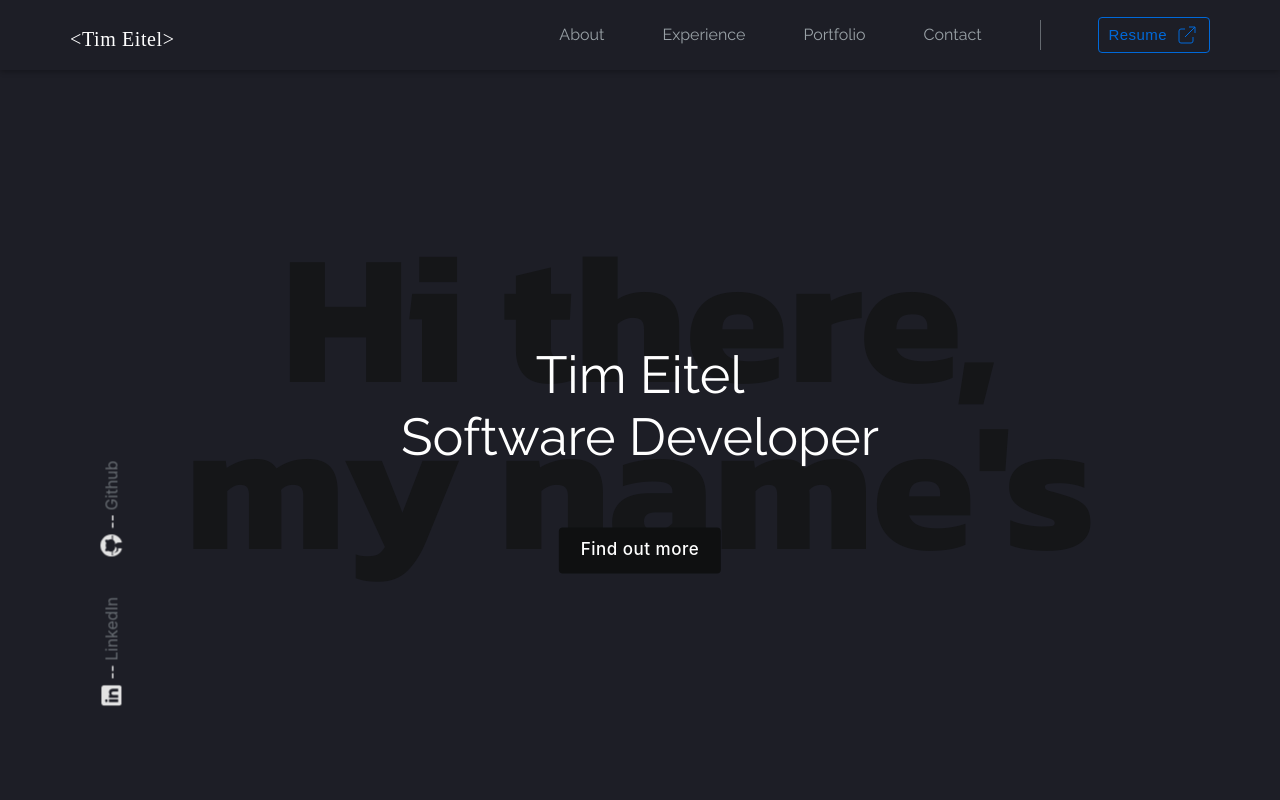
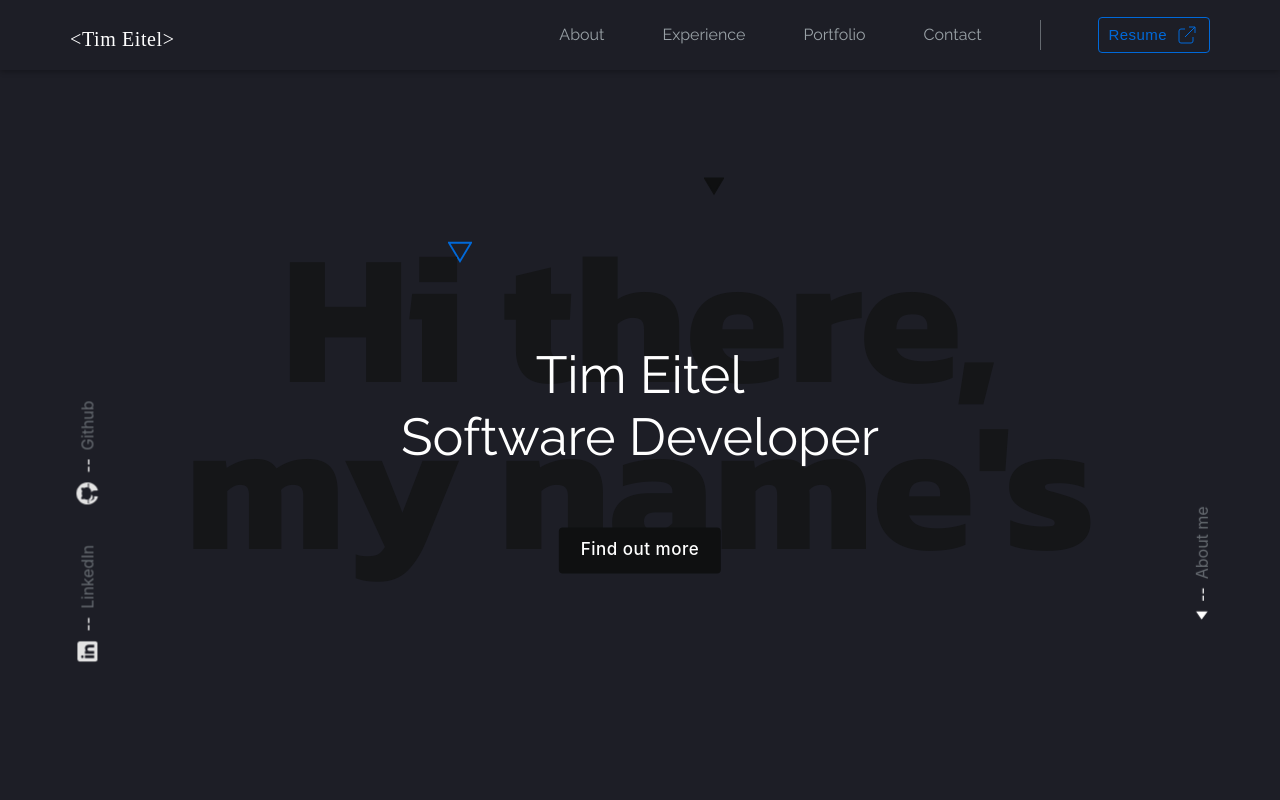
Before and after one commit to timeitel/portfolio, a Next.js app: page / in a window 1280 px wide. Shown: the top 800 px of the page. Built offline with nearby package versions, Linux system fonts and the light colour scheme; a web font is replaced by a local one.

Commit message:
feat: triangles!

```diff
--- /dev/null
+++ b/common/components/Icons/TriangleCtaIcon.tsx
@@ -0,0 +1,25 @@
+import { useTheme } from "@emotion/react";
+import { FC } from "react";
+
+interface Props {}
+
+export const TriangleCtaIcon: FC<Props> = ({}) => {
+  const {
+    color: { whitePrimary },
+  } = useTheme();
+  return (
+    <svg
+      viewBox="0 0 18 18"
+      style={{
+        width: "0.75rem",
+        height: "0.75rem",
+        transform: "rotate(180deg)",
+      }}
+      fill={whitePrimary}
+      stroke="none"
+      xmlns="http://www.w3.org/2000/svg"
+    >
+      <path d="M2.43 17.5l12.14-8L2.43.5z"></path>
+    </svg>
+  );
+};
--- /dev/null
+++ b/common/components/Icons/TriangleIcon.tsx
@@ -0,0 +1,32 @@
+import { FC } from "react";
+
+interface Props {
+  fill?: string;
+  color?: string;
+  height?: string;
+  width?: string;
+}
+
+export const TriangleIcon: FC<Props> = ({ fill, color, height, width }) => {
+  return (
+    <svg
+      viewBox="-5 -5 130 110"
+      style={{
+        width: width || "1.5rem",
+        height: height || "1.5rem",
+        marginRight: "0.5rem",
+      }}
+      fill="none"
+      stroke="currentColor"
+      xmlns="http://www.w3.org/2000/svg"
+    >
+      <path
+        data-v-2ebd1a03=""
+        d="m0 0, 120 0, -60 100Z"
+        fill={fill || "none"}
+        strokeWidth="10"
+        stroke={color || "currentColor"}
+      ></path>
+    </svg>
+  );
+};
--- a/common/components/Icons/index.ts
+++ b/common/components/Icons/index.ts
@@ -4,3 +4,5 @@ export * from "./GithubIcon";
 export * from "./CodeIcon";
 export * from "./LinkedInContainedIcon";
 export * from "./GithubContainedIcon";
+export * from "./TriangleIcon";
+export * from "./TriangleCtaIcon";
--- a/common/hooks/useFadeIn.ts
+++ b/common/hooks/useFadeIn.ts
@@ -3,14 +3,15 @@ import { useSpring, useSpringRef } from "react-spring";
 interface Args {
   trigger?: boolean;
   fromY?: number;
+  fromX?: number;
   delay?: number;
 }
 
-export const useFadeIn = ({ fromY = 50, delay }: Args = {}) => {
+export const useFadeIn = ({ fromX = 0, fromY = 50, delay }: Args = {}) => {
   const fadeInStyle = useSpring({
-    from: { opacity: 0, transform: `translate3d(0, ${fromY}px, 0)` },
+    from: { opacity: 0, transform: `translate3d(${fromX}px, ${fromY}px, 0)` },
     opacity: 1,
-    transform: `translate3d(0, 0px, 0)`,
+    transform: `translate3d(0px, 0px, 0)`,
     delay,
   });
 
--- a/modules/Landing/Landing.tsx
+++ b/modules/Landing/Landing.tsx
@@ -1,9 +1,9 @@
-import { useTheme } from "@emotion/react";
 import { useMediaQuery } from "@hooks/useMediaQuery";
 import React, { FC } from "react";
 import { LandingBackground } from "./LandingBackground";
+import { LandingForeground } from "./LandingForeground";
 import { LandingSocials } from "./LandingSocials";
-import { LandingForeground } from "./LandingForeground";
+import { Triangles } from "./Triangles";
 
 interface Props {}
 
@@ -11,6 +11,7 @@ export const Landing: FC<Props> = () => {
   const showLinks = useMediaQuery({ min: "laptop" });
   return (
     <section style={{ height: "100vh", position: "relative" }}>
+      <Triangles />
       <LandingBackground />
       <LandingForeground />
       {showLinks && <LandingSocials />}
--- a/modules/Landing/LandingSocials.tsx
+++ b/modules/Landing/LandingSocials.tsx
@@ -1,7 +1,13 @@
-import { GithubContainedIcon, LinkedInContainedIcon } from "@components/Icons";
+import {
+  GithubContainedIcon,
+  LinkedInContainedIcon,
+  TriangleCtaIcon,
+} from "@components/Icons";
 import { useTheme } from "@emotion/react";
 import styled from "@emotion/styled";
+import { useFadeIn } from "@hooks";
 import { FC } from "react";
+import { animated } from "react-spring";
 
 interface Props {}
 
@@ -9,25 +15,67 @@ export const LandingSocials: FC<Props> = ({}) => {
   const {
     color: { whitePrimary, whiteSecondary },
   } = useTheme();
+
+  const { fadeInStyle: firstStyle } = useFadeIn({
+    delay: 2200,
+    fromY: 0,
+    fromX: -100,
+  });
+  const { fadeInStyle: secondStyle } = useFadeIn({
+    delay: 2350,
+    fromY: 0,
+    fromX: -100,
+  });
+  const { fadeInStyle: thirdStyle } = useFadeIn({
+    delay: 2500,
+    fromY: 0,
+    fromX: -100,
+  });
+
   return (
-    <StyledSocials>
+    <>
+      <StyledLeftSocials>
+        <animated.div style={secondStyle}>
           <StyledLink>
             <LinkedInContainedIcon color={whiteSecondary} />
-        <span style={{ color: whitePrimary, margin: "0 0.25rem" }}>--</span>
+            <span style={{ color: whitePrimary, margin: "0 0.5rem" }}>--</span>
             <span>LinkedIn</span>
           </StyledLink>
+        </animated.div>
+        <animated.div style={firstStyle}>
           <StyledLink>
             <GithubContainedIcon color={whiteSecondary} />
-        <span style={{ color: whitePrimary, margin: "0 0.25rem" }}>--</span>
+            <span style={{ color: whitePrimary, margin: "0 0.5rem" }}>--</span>
             <span>Github</span>
           </StyledLink>
-    </StyledSocials>
+        </animated.div>
+      </StyledLeftSocials>
+      <StyledRightSocials>
+        <animated.div style={thirdStyle}>
+          <StyledLink>
+            <TriangleCtaIcon />
+            <span style={{ color: whitePrimary, margin: "0 0.5rem" }}>--</span>
+            <span>About me</span>
+          </StyledLink>
+        </animated.div>
+      </StyledRightSocials>
+    </>
   );
 };
 
-export const StyledSocials = styled.div`
-  bottom: 13.25rem;
-  left: -2rem;
+export const StyledLeftSocials = styled.div`
+  bottom: 16.5rem;
+  left: -4rem;
+  padding: 0.75rem 0;
+  transform: rotate(-90deg);
+  position: absolute;
+  display: flex;
+  align-items: center;
+`;
+
+export const StyledRightSocials = styled.div`
+  bottom: 14.5rem;
+  right: 0;
   padding: 0.75rem 0;
   transform: rotate(-90deg);
   position: absolute;
--- /dev/null
+++ b/modules/Landing/Triangles.tsx
@@ -0,0 +1,52 @@
+import { TriangleIcon } from "@components/Icons";
+import { useTheme } from "@emotion/react";
+import { FC } from "react";
+import { animated, useSpring } from "react-spring";
+
+interface Props {}
+
+export const Triangles: FC<Props> = ({}) => {
+  const {
+    color: { blackPrimary, blue600 },
+  } = useTheme();
+  const outlineStyles = useSpring({
+    from: { opacity: 0, transform: `rotate(360deg)`, left: "55%" },
+    opacity: 1,
+    transform: `rotate(0deg)`,
+    left: "35%",
+    delay: 2500,
+    config: { tension: 530, friction: 300 },
+  });
+  const filledStyles = useSpring({
+    from: { opacity: 0, transform: `rotate(90deg)`, top: "20%" },
+    opacity: 1,
+    transform: `rotate(0deg)`,
+    top: "22%",
+    delay: 3500,
+    config: { tension: 530, friction: 100 },
+  });
+
+  return (
+    <>
+      <animated.div
+        style={{ ...outlineStyles, position: "absolute", top: "30%" }}
+      >
+        <TriangleIcon color={blue600} />
+      </animated.div>
+      <animated.div
+        style={{
+          ...filledStyles,
+          position: "absolute",
+          left: "55%",
+        }}
+      >
+        <TriangleIcon
+          fill={blackPrimary}
+          color={blackPrimary}
+          height="1.25rem"
+          width="1.25rem"
+        />
+      </animated.div>
+    </>
+  );
+};
```
Lines whose indentation alone changed are shown as unchanged.
